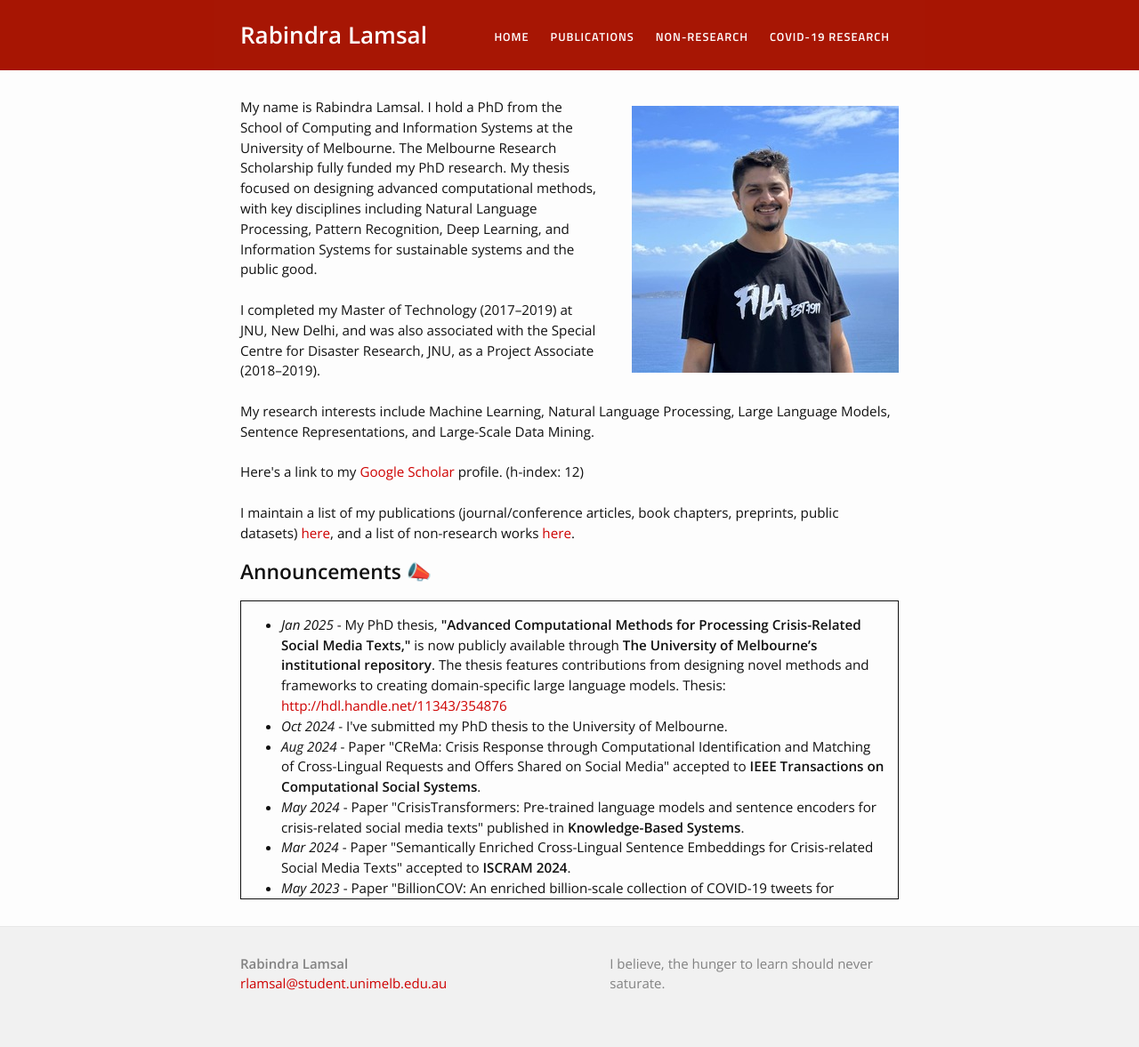
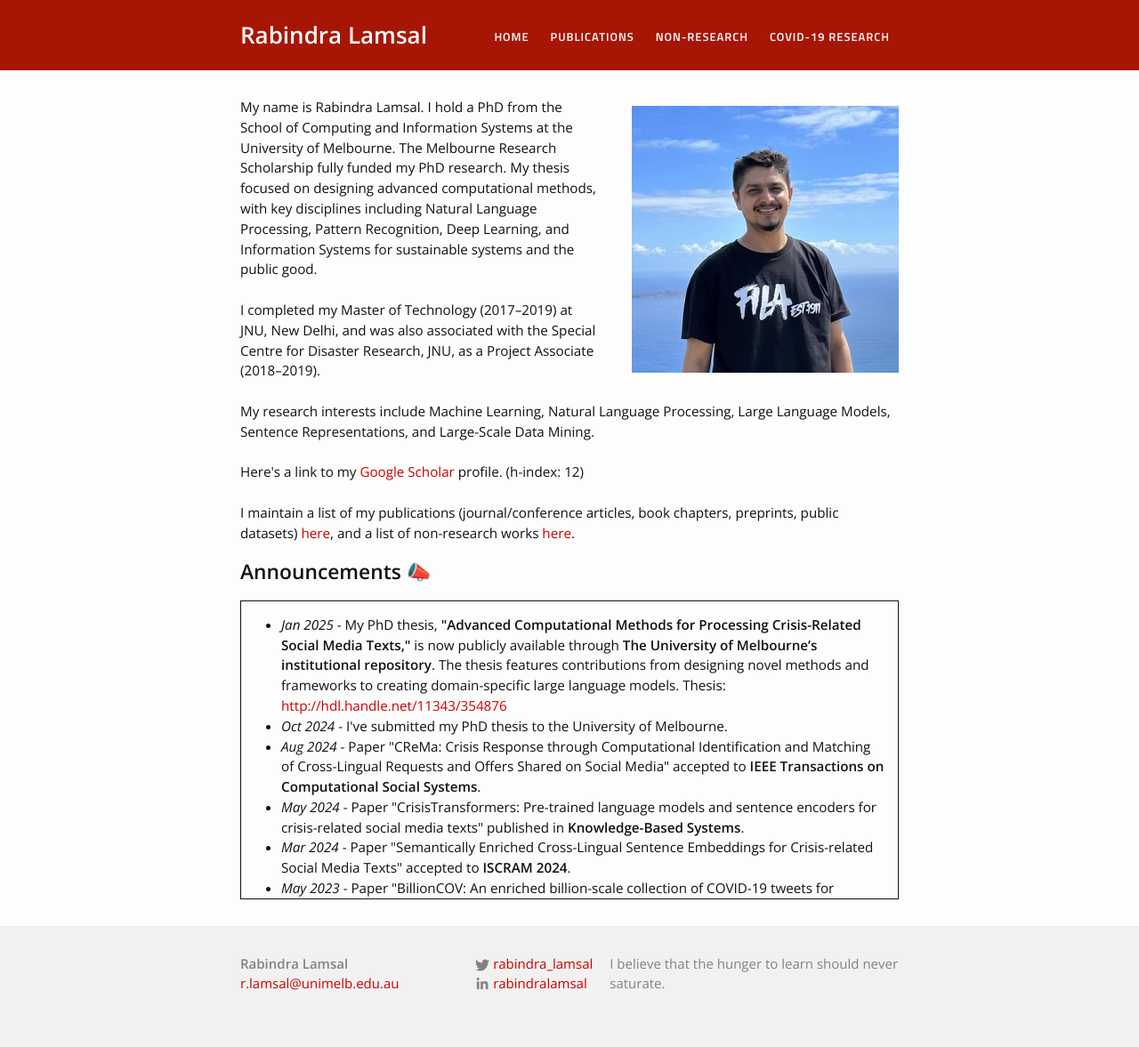
Before and after one commit to rabindralamsal/personal-site, a Jekyll site: the page built from index.html, in a window 1280 px wide. Shown: the whole page at 89% size. Built offline with Jekyll 4.4.1, drawn with Linux system fonts in a browser that asks for light colours.

Commit message:
Update _config.yml

```diff
--- a/_config.yml
+++ b/_config.yml
@@ -1,18 +1,18 @@
 # Site settings
 title: Rabindra Lamsal
-general_email: rlamsal@student.unimelb.edu.au
+general_email: r.lamsal@unimelb.edu.au
 academic_email:
 
 description: > # this means to ignore newlines until "baseurl:"
-  I believe, the hunger to learn should never saturate.
+  I believe that the hunger to learn should never saturate.
 
 baseurl: "" # the subpath of your site, e.g. /blog/
 
 url: "https://rlamsal.com.np" # the base hostname & protocol for your site
 
-# twitter_username: jekyllrb
+twitter_username: rabindra_lamsal
 github_username:
-linkedin_username:
+linkedin_username: rabindralamsal
 facebook_username:
 # feel free to add other links here; you will have to add the SVG icon in _layouts/footer.html
 
```
